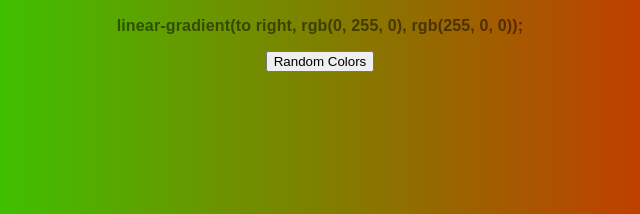
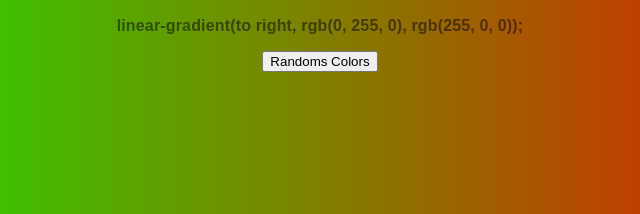
Before and after one commit to raharon/TestProject-, a plain HTML site: page index.html in a window 1280 px wide. Shown: the part 282-496 px from the top of the page, 320-960 px from the left. Drawn offline with Linux system fonts and the light colour scheme.

Commit message:
Test Branch

```diff
--- a/index.html
+++ b/index.html
@@ -10,7 +10,7 @@
 	<input class="color2" type="color" name="color2" value="#ff0000">
 	<h2>Current CSS Background</h2>
 	<h3></h3>
-	<button onclick="SetColors()">Random Colors</button>
+	<button onclick="SetColors()">Randoms Colors</button>
 	<script type="text/javascript" src="script.js"></script>
 </body>
 </html>
```
